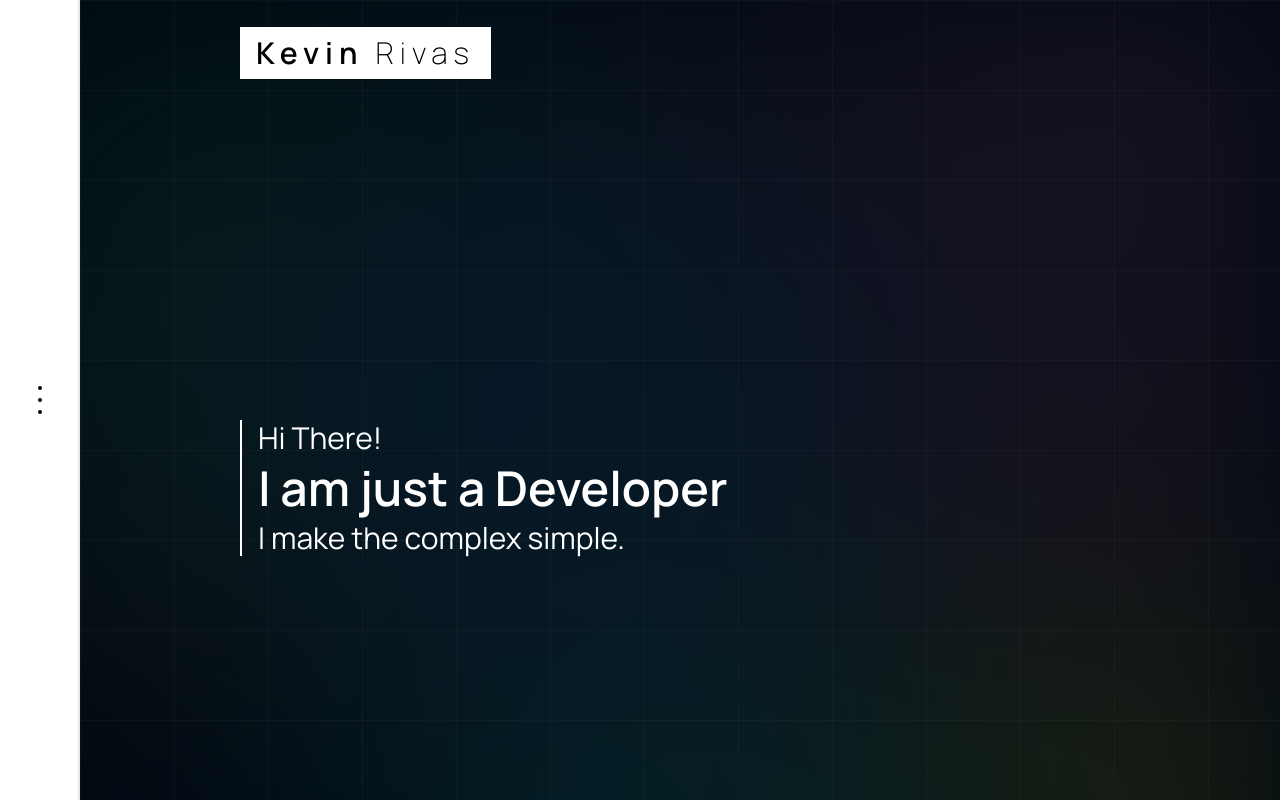
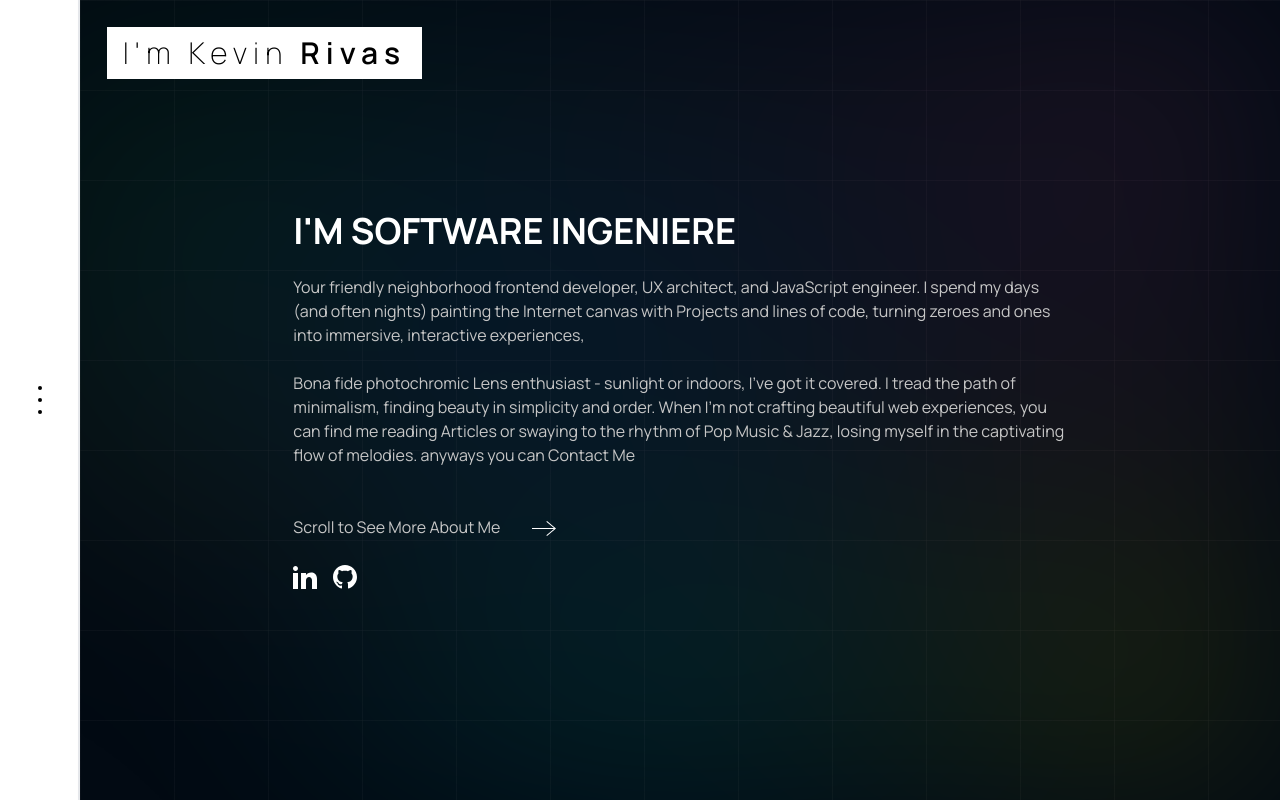
Before and after one commit to KeviinASD/portfolio-V-01, a Next.js app: page / in a window 1280 px wide. Shown: the top 800 px of the page. Built offline with nearby package versions, Linux system fonts and the light colour scheme.

Commit message:
feat: actualizando skills

```diff
--- a/app/contact/page.tsx
+++ b/app/contact/page.tsx
@@ -3,7 +3,6 @@
 import { useGSAP } from "@gsap/react";
 import { useRef, useState } from "react";
 import gsap from "gsap";
-import LinkedAnimation from "@/src/components/LinkedAnimation";
 
 function AnimastionPage() {
   const container = useRef(null);
@@ -22,7 +21,7 @@ function AnimastionPage() {
   })
 
   return (
-    <section ref={container} className='flex h-screen items-center justify-center'>
+    <section ref={container} className='flex h-screen items-center justify-center relative'>
         <h1 className="font-bold text-3xl">Animation Page</h1>
     </section>
   )
--- a/app/globals.css
+++ b/app/globals.css
@@ -142,3 +142,20 @@ aside.fadeInLeft {
     animation: fadeLeft 0.5s;
     animation-fill-mode: both;
 }
+
+@keyframes forward {
+    0% {
+        margin-left: 1rem;
+    }
+    100% {
+        margin-left: 2rem;
+    }
+}
+
+.forward-left {
+    margin-left: 1rem;
+    animation-name: forward;
+    animation-duration: 0.5s;
+    animation-iteration-count: infinite;
+    animation-direction: alternate;
+}
--- a/app/page.tsx
+++ b/app/page.tsx
@@ -76,20 +76,32 @@ function HomePage() {
         onWheel={handleWheel} // Manejar el desplazamiento horizontal
       >
         <div
-          className="flex w-[300vw] min-h-screen transition-transform ease-linear"
+          className="flex w-[200vw] min-h-screen transition-transform ease-linear"
           ref={container}
         >
           <section className="panel panel-first w-[100vw] pl-20 bg-[#020a13] z-30 relative" style={{/* backgroundImage: 'url(fondo.png)',  */backgroundSize: 'cover', backgroundPosition: 'center'}}>
             {/* DIV CENTRADO */}
-            <div className="text-white text-3xl h-full ml-[10rem] flex justify-center flex-col relative gap-4 w-fit">
+            <div className="max-w-[540px] md:max-w-[960px] px-4 mx-auto h-full">
               {/* MY NAME */}
-              <h1 className="my-name absolute top-[calc(3.33333vh)] text-3xl text-black bg-white py-2 px-4 font-extralight text-nowrap" style={{letterSpacing: '6px'}}> <span className="font-semibold">Kevin</span> Rivas</h1>
-              {/* TEXTO IMPORTANTE */}
-              <div className="pl-4 border-l-2 border-white">
-                <div className="space-y-2">
-                  <h1 className="">Hi There!</h1>
-                  <h1 className="font-semibold text-5xl">I am just a Developer</h1>
-                  <h1>I make the complex simple.</h1>
+              <h1 className="my-name absolute top-[calc(3.33333vh)] left-[calc(80px+3.33333vh)] text-3xl text-black bg-white py-2 px-4 font-extralight text-nowrap" style={{letterSpacing: '6px'}}>I'm Kevin<span className="font-semibold"> Rivas</span></h1>
+              <div className="text-white flex items-center justify-center h-full">
+                <div className="w-10/12 space-y-6">
+                  <h1 className="text-4xl font-bold">I'M SOFTWARE INGENIERE</h1>
+                  <p className="text-[#c6c6c6]">Your friendly neighborhood frontend developer, UX architect, and JavaScript engineer. I spend my days (and often nights) painting the Internet canvas with Projects and lines of code, turning zeroes and ones into immersive, interactive experiences,</p>
+                  <p className="text-[#c6c6c6]">Bona fide photochromic Lens enthusiast - sunlight or indoors, I've got it covered. I tread the path of minimalism, finding beauty in simplicity and order. When I'm not crafting beautiful web experiences, you can find me reading Articles or swaying to the rhythm of Pop Music & Jazz, losing myself in the captivating flow of melodies. anyways you can Contact Me</p>
+                  <br />
+                  <p className="text-[#c6c6c6]">
+                    Scroll to See More About Me
+                    <svg className="forward-left fill-white inline-block" width="24" height="24" xmlns="http://www.w3.org/2000/svg" fillRule="evenodd" clipRule="evenodd"><path d="M21.883 12l-7.527 6.235.644.765 9-7.521-9-7.479-.645.764 7.529 6.236h-21.884v1h21.883z"></path></svg>
+                  </p>
+                  <div className="flex">
+                    <a href="https://www.linkedin.com/in/keviinrivas/" target="_blank" className="">
+                      <svg className="fill-white" xmlns="http://www.w3.org/2000/svg" width="24" height="24" viewBox="0 0 24 24"><path d="M4.98 3.5c0 1.381-1.11 2.5-2.48 2.5s-2.48-1.119-2.48-2.5c0-1.38 1.11-2.5 2.48-2.5s2.48 1.12 2.48 2.5zm.02 4.5h-5v16h5v-16zm7.982 0h-4.968v16h4.969v-8.399c0-4.67 6.029-5.052 6.029 0v8.399h4.988v-10.131c0-7.88-8.922-7.593-11.018-3.714v-2.155z"></path></svg>
+                    </a>
+                    <a href="https://github.com/KeviinASD" target="_blank" className="ml-4">
+                      <svg className="fill-white " xmlns="http://www.w3.org/2000/svg" width="24" height="24" viewBox="0 0 24 24"><path d="M12 0c-6.626 0-12 5.373-12 12 0 5.302 3.438 9.8 8.207 11.387.599.111.793-.261.793-.577v-2.234c-3.338.726-4.033-1.416-4.033-1.416-.546-1.387-1.333-1.756-1.333-1.756-1.089-.745.083-.729.083-.729 1.205.084 1.839 1.237 1.839 1.237 1.07 1.834 2.807 1.304 3.492.997.107-.775.418-1.305.762-1.604-2.665-.305-5.467-1.334-5.467-5.931 0-1.311.469-2.381 1.236-3.221-.124-.303-.535-1.524.117-3.176 0 0 1.008-.322 3.301 1.23.957-.266 1.983-.399 3.003-.404 1.02.005 2.047.138 3.006.404 2.291-1.552 3.297-1.23 3.297-1.23.653 1.653.242 2.874.118 3.176.77.84 1.235 1.911 1.235 3.221 0 4.609-2.807 5.624-5.479 5.921.43.372.823 1.102.823 2.222v3.293c0 .319.192.694.801.576 4.765-1.589 8.199-6.086 8.199-11.386 0-6.627-5.373-12-12-12z"></path></svg>
+                    </a>
+                  </div>
                 </div>
               </div>
             </div>
@@ -97,7 +109,7 @@ function HomePage() {
 
           <section className="panel w-screen relative h-screen flex z-30">
             {/* ANIMACION */}
-            <OndasAnimation className="absolute top-[30%] left-0 w-screen -z-20 transition-transform ease-linear" canvasRef={canvasRef}/>
+            {/* <OndasAnimation className="absolute top-[30%] left-0 w-screen -z-20 transition-transform ease-linear" canvasRef={canvasRef}/> */}
             <div className="inline-flex items-center justify-center h-full w-80 relative">
               <h1 className="absolute top-0 left-10 text-[8vh] font-semibold text-secondary">Myself</h1>
               <div className="ml-10 pl-5 border-l-2 border-secondary">
@@ -119,8 +131,8 @@ function HomePage() {
                             <a target="_blank" href="https://github.com/KeviinASD" className="font-bold text-lg hover:border-accent-gray border-b border-transparent transition">Engineering</a>
                             <a target="_blank" href="https://github.com/KeviinASD" className="font-bold text-lg border-b border-accent-gray">View GitHub</a>
                           </div>
-                          <p className="hidden md:block">
-                            The power of first impressions cannot be underestimated, and the gateway to capitalizing on them lies in exceptional website design. An outstanding website transcends mere aesthetics and extends its influence to encompass seamless functionality and user-friendly navigation. Drawing upon my expertise as a seasoned programmer, I possess the unique ability to tackle intricate technical challenges while crafting websites that exude sleekness and visual allure. Moreover, my extensive knowledge of recognized technical standards is complemented by my proficiency in modern building practices, ensuring that every aspect of your website is finely tuned to perfection.
+                          <p className="block">
+                            The power of first impressions cannot be underestimated, and the gateway to capitalizing on them lies in exceptional website design. An outstanding website transcends mere aesthetics and extends its influence to encompass
                           </p>
                         </li>
                         <li className="space-y-4 mt-2 mb-4">
@@ -128,51 +140,12 @@ function HomePage() {
                           <a target="_blank" href="https://github.com/KeviinASD" className="font-bold text-lg hover:border-accent-gray border-b border-transparent transition">Engineering</a>
                           <a target="_blank" href="https://github.com/KeviinASD" className="font-bold text-lg border-b border-accent-gray">View GitHub</a>
                           </div>
-                          <p className="hidden md:block">
-                            The power of first impressions cannot be underestimated, and the gateway to capitalizing on them lies in exceptional website design. An outstanding website transcends mere aesthetics and extends its influence to encompass seamless functionality and user-friendly navigation. Drawing upon my expertise as a seasoned programmer, I possess the unique ability to tackle intricate technical challenges while crafting websites that exude sleekness and visual allure. Moreover, my extensive knowledge of recognized technical standards is complemented by
+                          <p className="block">
+                            The power of first impressions cannot be underestimated, and the gateway to capitalizing on them lies in exceptional website design. An outstanding website transcends mere aesthetics and extends its influence to encompass
                           </p>
                         </li>
-
                       </ul>
-
                     </article>
-              </div>
-            </div>
-          </section>
-
-          <section className="panel w-[100vw] relative box-content z-30">
-            <h1 className="absolute top-0 text-[8vh] font-semibold">Technical skills</h1>
-            <div className="w-full flex justify-center">
-              <h1 className="text-4xl text-center font-extralight mt-[20vh] mb-[4vh] lg:mb-[20vh]">
-                Collaborate with brands and agencies <br/>
-                to create impactful results.
-              </h1>
-            </div>
-            <div className="w-full flex">
-              {/* CAGUITA */}
-              <div className="flex-1 grid grid-cols-2 lg:grid-cols-4 gap-4 px-10">
-                <div className="space-y-4">
-                  <h1 className="font-semibold">Frontend Development</h1>
-                  <p>I create modern, responsive, and user-friendly interfaces using the latest technologies.</p>
-                  {/* TECNOLOGIAS EN CVG */}
-                  <img src="https://skillicons.dev/icons?i=angular,react,next,tailwind" />
-                </div>
-                <div className="space-y-4">
-                  <h1 className="font-semibold">Backend Development</h1>
-                  <p>I develop robust server-side applications and APIs to support seamless data operations.</p>
-                  <img src="https://skillicons.dev/icons?i=express,nest,spring,django,laravel" />
-                  <img src="https://skillicons.dev/icons?i=mysql,mongodb,firebase" />
-                </div>
-                <div className="space-y-4">
-                  <h1 className="font-semibold">DevOps and Tools</h1>
-                  <p>I manage deployments, version control, and collaboration tools to streamline development.</p>
-                  <img src="https://skillicons.dev/icons?i=git,docker" />
-                </div>
-                <div className="space-y-4">
-                  <h1 className="font-semibold">Other Skills</h1>
-                  <p>I continuously learn and adapt to improve my problem-solving and technical expertise.</p>
-                  <img src="https://skillicons.dev/icons?i=figma,linux" />
-                </div>
               </div>
             </div>
           </section>
--- a/src/components/Navbar.tsx
+++ b/src/components/Navbar.tsx
@@ -118,13 +118,13 @@ function Navbar() {
             <NewLinked title="ABOUT" href="/" selected={currentPage === PagesEnum.ABOUT} onClick={handleOnClick}/>
           </li>
           <li className="mt-[1vh]">
+            <NewLinked title="SKILLS" href="/skills" selected={currentPage === PagesEnum.SKILLS} onClick={handleOnClick}/>
+          </li>
+          <li className="mt-[1vh]">
             <NewLinked title="PROJECTS" href="/projects" selected={currentPage === PagesEnum.PROJECTS} onClick={handleOnClick}/>
           </li>
           <li className="mt-[1vh]">
             <NewLinked title="CONCURSOS" href="/concursos" selected={currentPage === PagesEnum.CONCURSOS} onClick={handleOnClick}/>
-          </li>
-          <li className="mt-[1vh]">
-            <NewLinked title="CONTACT" href="/contact" selected={currentPage === PagesEnum.CONTACT} onClick={handleOnClick}/>
           </li>
         </ul>
 
--- a/src/components/OndasAnimation.tsx
+++ b/src/components/OndasAnimation.tsx
@@ -52,7 +52,7 @@ const OndasAnimation = ({className, canvasRef}: OndasAnimationProps) => {
       }
 
       wave.increment += frequency;
-      ctx.strokeStyle = "rgba(0, 0, 0, 0.15)";
+      ctx.strokeStyle = "rgba(0, 0, 0, 0.1)";
       ctx.stroke();
     })
 
--- a/src/components/SideBarModalProject.tsx
+++ b/src/components/SideBarModalProject.tsx
@@ -21,7 +21,7 @@ const SideBarModalProject: React.FC<SideBarModalProjectProps> = ({project, setIs
                 <div className="p-8 max-h-full overflow-y-scroll">
                     <div className="flex justify-between py-4 border-b items-center">
                         <button className="" onClick={backToProjects}>
-                            <svg width="24" height="24" viewBox="0 0 24 24" fill="none" xmlns="http://www.w3.org/2000/svg"><path d="M12 22C17.5228 22 22 17.5228 22 12C22 6.47715 17.5228 2 12 2C6.47715 2 2 6.47715 2 12C2 17.5228 6.47715 22 12 22Z" stroke="#8F9BB3" stroke-width="2" stroke-linecap="round" stroke-linejoin="round"></path><path d="M14.0055 7.835L10.1255 11.715L14.0055 15.595C14.098 15.6876 14.1715 15.7975 14.2216 15.9185C14.2717 16.0394 14.2975 16.1691 14.2975 16.3C14.2975 16.4309 14.2717 16.5606 14.2216 16.6815C14.1715 16.8025 14.098 16.9124 14.0055 17.005C13.9129 17.0976 13.803 17.171 13.682 17.2211C13.561 17.2712 13.4314 17.297 13.3005 17.297C13.1695 17.297 13.0399 17.2712 12.9189 17.2211C12.798 17.171 12.688 17.0976 12.5955 17.005L8.00546 12.415C7.91276 12.3225 7.83921 12.2126 7.78903 12.0916C7.73885 11.9707 7.71302 11.841 7.71302 11.71C7.71302 11.579 7.73885 11.4494 7.78903 11.3284C7.83921 11.2074 7.91276 11.0975 8.00546 11.005L12.5955 6.415C12.688 6.3223 12.7979 6.24875 12.9188 6.19857C13.0398 6.14839 13.1695 6.12256 13.3005 6.12256C13.4314 6.12256 13.5611 6.14839 13.6821 6.19857C13.8031 6.24875 13.913 6.3223 14.0055 6.415C14.3855 6.805 14.3955 7.445 14.0055 7.835Z" fill="#8F9BB3"></path></svg>
+                            <svg width="24" height="24" viewBox="0 0 24 24" fill="none" xmlns="http://www.w3.org/2000/svg"><path d="M12 22C17.5228 22 22 17.5228 22 12C22 6.47715 17.5228 2 12 2C6.47715 2 2 6.47715 2 12C2 17.5228 6.47715 22 12 22Z" stroke="#8F9BB3" strokeWidth="2" strokeLinecap="round" strokeLinejoin="round"></path><path d="M14.0055 7.835L10.1255 11.715L14.0055 15.595C14.098 15.6876 14.1715 15.7975 14.2216 15.9185C14.2717 16.0394 14.2975 16.1691 14.2975 16.3C14.2975 16.4309 14.2717 16.5606 14.2216 16.6815C14.1715 16.8025 14.098 16.9124 14.0055 17.005C13.9129 17.0976 13.803 17.171 13.682 17.2211C13.561 17.2712 13.4314 17.297 13.3005 17.297C13.1695 17.297 13.0399 17.2712 12.9189 17.2211C12.798 17.171 12.688 17.0976 12.5955 17.005L8.00546 12.415C7.91276 12.3225 7.83921 12.2126 7.78903 12.0916C7.73885 11.9707 7.71302 11.841 7.71302 11.71C7.71302 11.579 7.73885 11.4494 7.78903 11.3284C7.83921 11.2074 7.91276 11.0975 8.00546 11.005L12.5955 6.415C12.688 6.3223 12.7979 6.24875 12.9188 6.19857C13.0398 6.14839 13.1695 6.12256 13.3005 6.12256C13.4314 6.12256 13.5611 6.14839 13.6821 6.19857C13.8031 6.24875 13.913 6.3223 14.0055 6.415C14.3855 6.805 14.3955 7.445 14.0055 7.835Z" fill="#8F9BB3"></path></svg>
                         </button>
                         <button className="text-sm font-extrabold" onClick={backToProjects}>Back To Projects</button>
                     </div>
```
Also changed, not shown: app/skills/page.tsx (+22 -6 lines).
